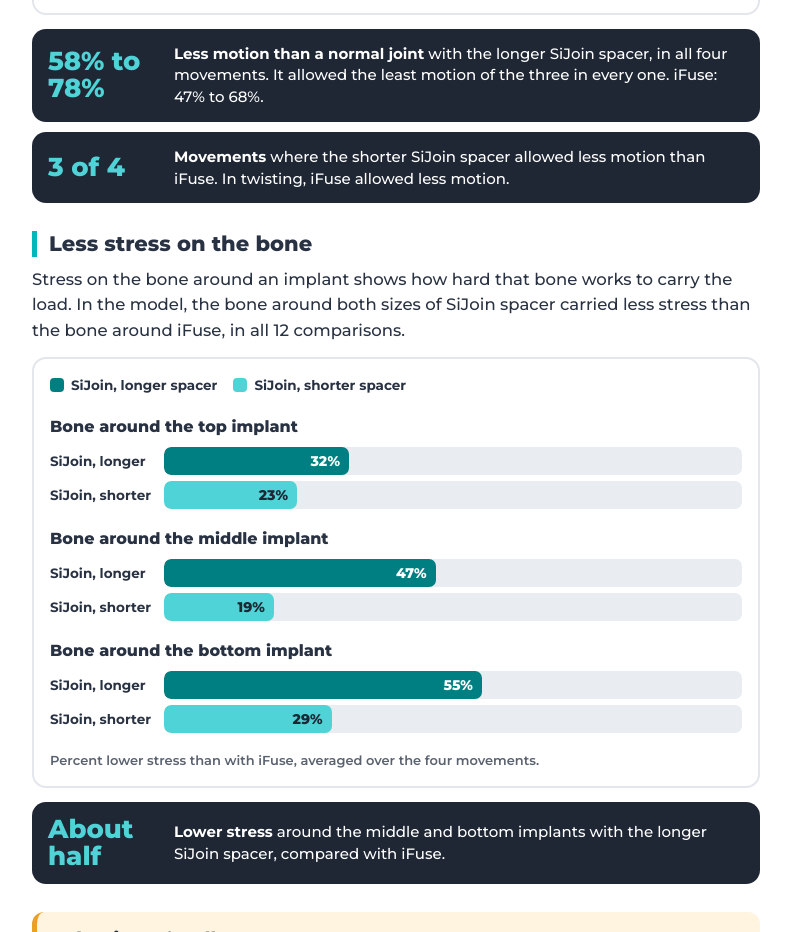
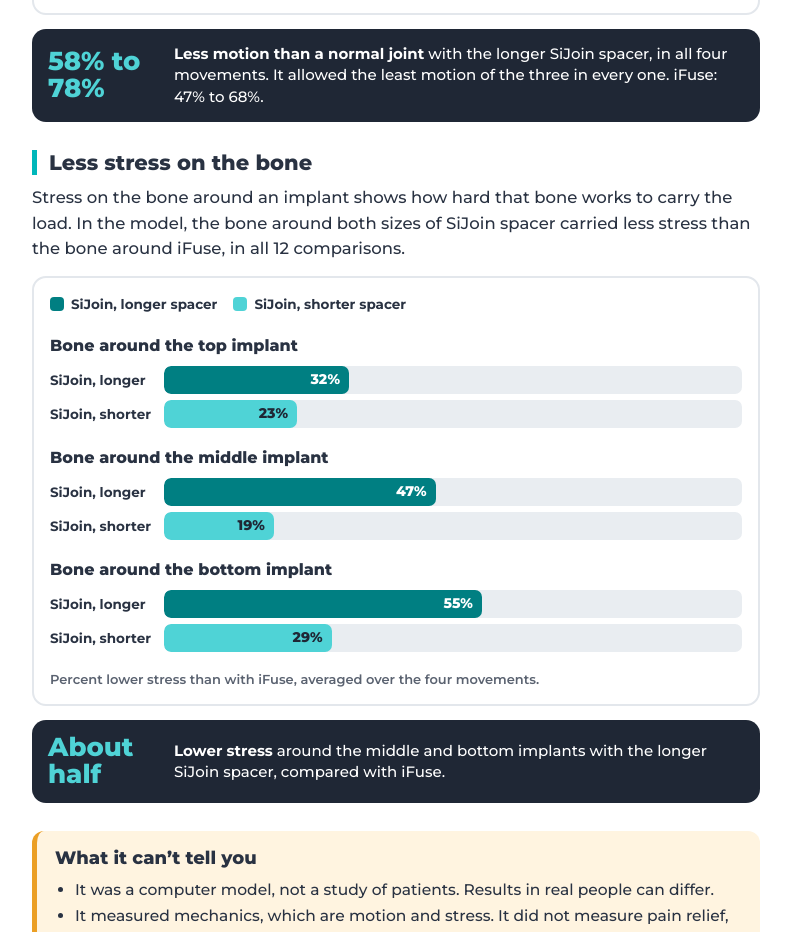
Before and after one commit to michaeltdefazio/sij-patient-story, a plain HTML site: page beck/research.html in a window 1280 px wide. Shown: the part 2062-2994 px from the top of the page, without its empty margins (244-1035 px from the left). Drawn offline with Linux system fonts and the light colour scheme.

Commit message:
Research pages: remove the "3 of 4" tile and the twisting sentence
Keeps the full bar chart and every number. The longer-spacer tile stays.

Co-Authored-By: Claude Sonnet 5.5 <noreply@anthropic.com>
Claude-Session: https://claude.ai/code/session_01U6NCiDDJAuZrep8jDGYYH4

```diff
--- a/beck/research.html
+++ b/beck/research.html
@@ -65,7 +65,6 @@
     </div>
     <div class="rs-stats">
       <div class="rs-stat"><span class="num">58% to 78%</span><p><b>Less motion than a normal joint</b> with the longer SiJoin spacer, in all four movements. It allowed the least motion of the three in every one. iFuse: 47% to 68%.</p></div>
-      <div class="rs-stat"><span class="num">3 of 4</span><p><b>Movements</b> where the shorter SiJoin spacer allowed less motion than iFuse. In twisting, iFuse allowed less motion.</p></div>
     </div>
   </section>
   <section aria-labelledby="sh">
```
Also changed, not shown: sultan/research.html (+0 -1 lines).
